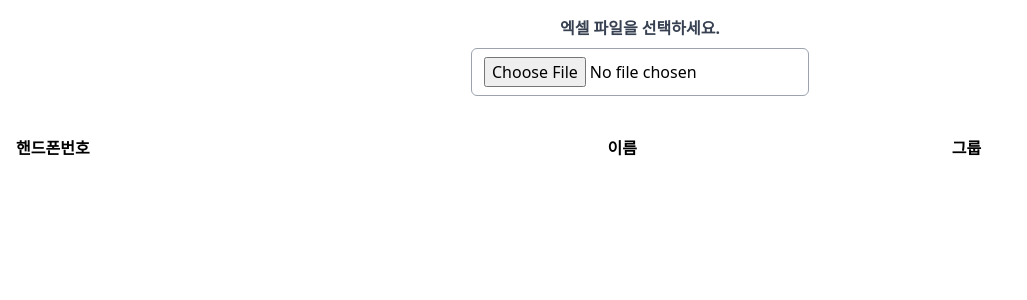
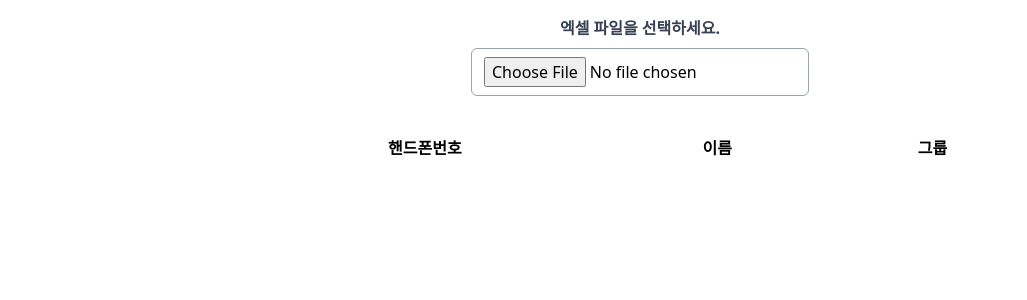
Before and after one commit to rhino-ty/smsvill_client_test, a Next.js app: page / in a window 1280 px wide. Shown: the top 300 px of the page, without its empty margins (0-1027 px from the left). Built offline with nearby package versions, Linux system fonts and the light colour scheme.

Commit message:
design: margin 적용

```diff
--- a/src/components/FileInputReadExcel.tsx
+++ b/src/components/FileInputReadExcel.tsx
@@ -40,7 +40,7 @@ const FileInputReadExcel: React.FC = () => {
   };
 
   return (
-    <>
+    <main className="mx-60">
       <div className="mt-4 flex flex-col items-center">
         <label className="text-gray-700 font-bold mb-2">엑셀 파일을 선택하세요.</label>
         <input
@@ -60,12 +60,12 @@ const FileInputReadExcel: React.FC = () => {
           : null}
       </ul> */}
       {!!formattedData ? (
-        <table className="table-auto mt-8 w-full">
+        <table className="table-auto mt-8 w-full text-center">
           <thead>
             <tr>
-              <th className="px-4 py-2 text-left">핸드폰번호</th>
-              <th className="px-4 py-2 text-left">이름</th>
-              <th className="px-4 py-2 text-left">그룹</th>
+              <th className="px-4 py-2">핸드폰번호</th>
+              <th className="px-4 py-2">이름</th>
+              <th className="px-4 py-2">그룹</th>
             </tr>
           </thead>
           <tbody>
@@ -79,7 +79,7 @@ const FileInputReadExcel: React.FC = () => {
           </tbody>
         </table>
       ) : null}
-    </>
+    </main>
   );
 };
 
```
